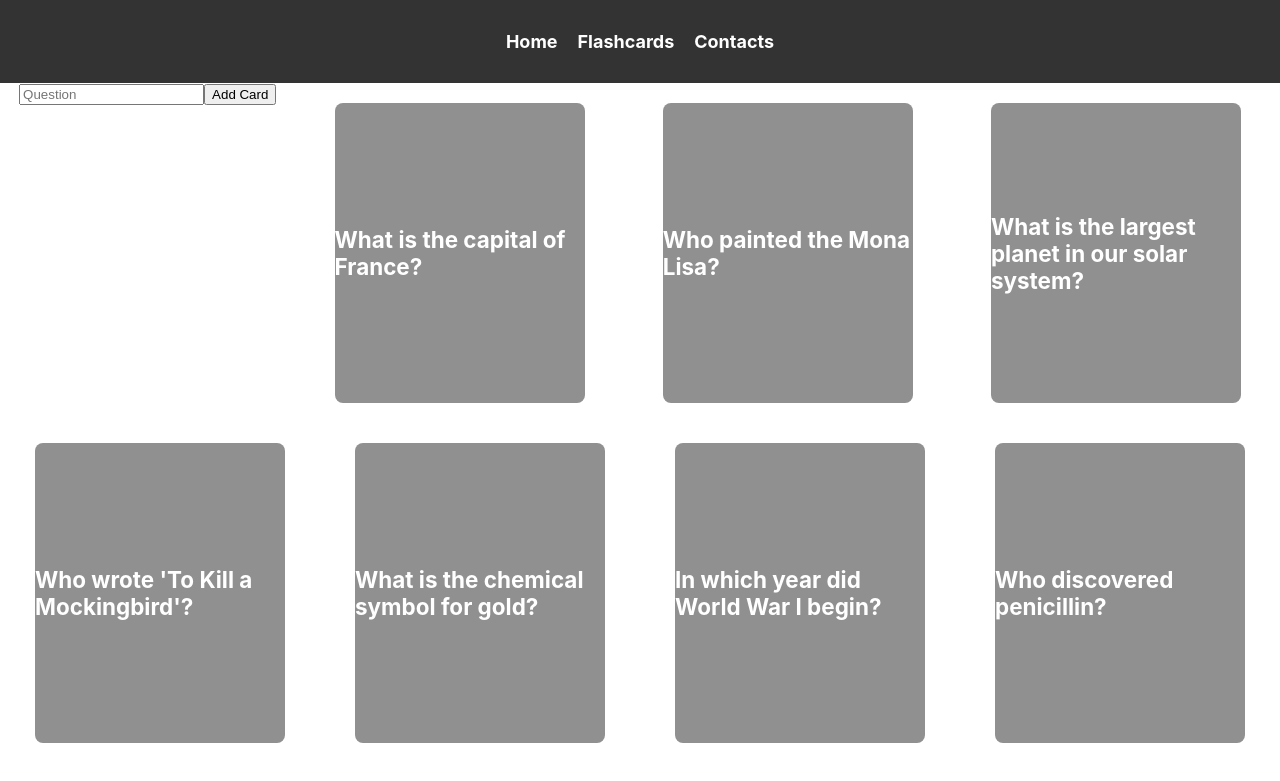
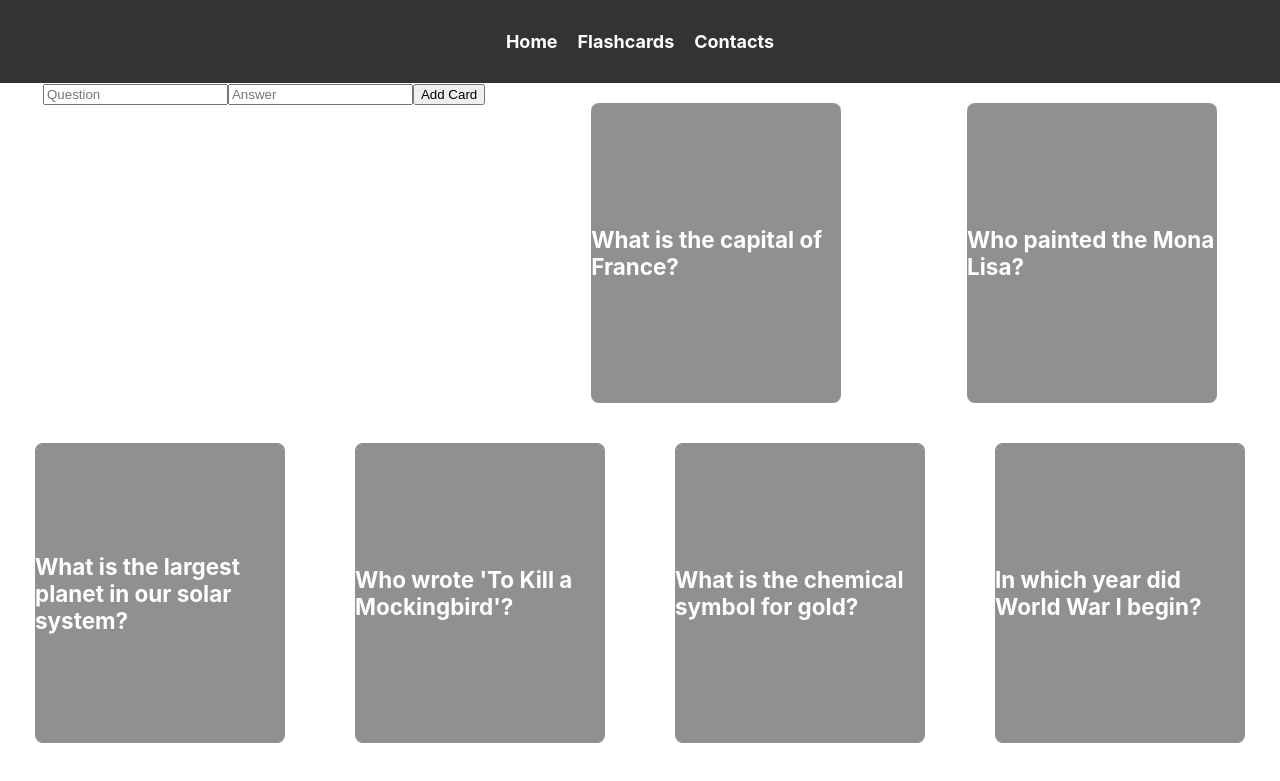
Before and after one commit to FerayGuluzada/Assignment-3, a React (Create React App) app: page /flashcards in a window 1280 px wide. Shown: the top 781 px of the page. Built offline with nearby package versions, Linux system fonts and the light colour scheme; data requests are answered from the project's data file.

Commit message:
Update Fixed

```diff
--- a/src/pages/Flashcards.js
+++ b/src/pages/Flashcards.js
@@ -63,7 +63,12 @@ const FlashcardsPage = () => {
           value={newQuestion}
           onChange={(e) => setNewQuestion(e.target.value)}
         />
-
+        <input
+          type="text"
+          placeholder="Answer"
+          value={newAnswer}
+          onChange={(e) => setNewAnswer(e.target.value)}
+        />
         <button onClick={addCard}>Add Card</button>
       </div>
       {flashcards.map((flashcard) => (
```
